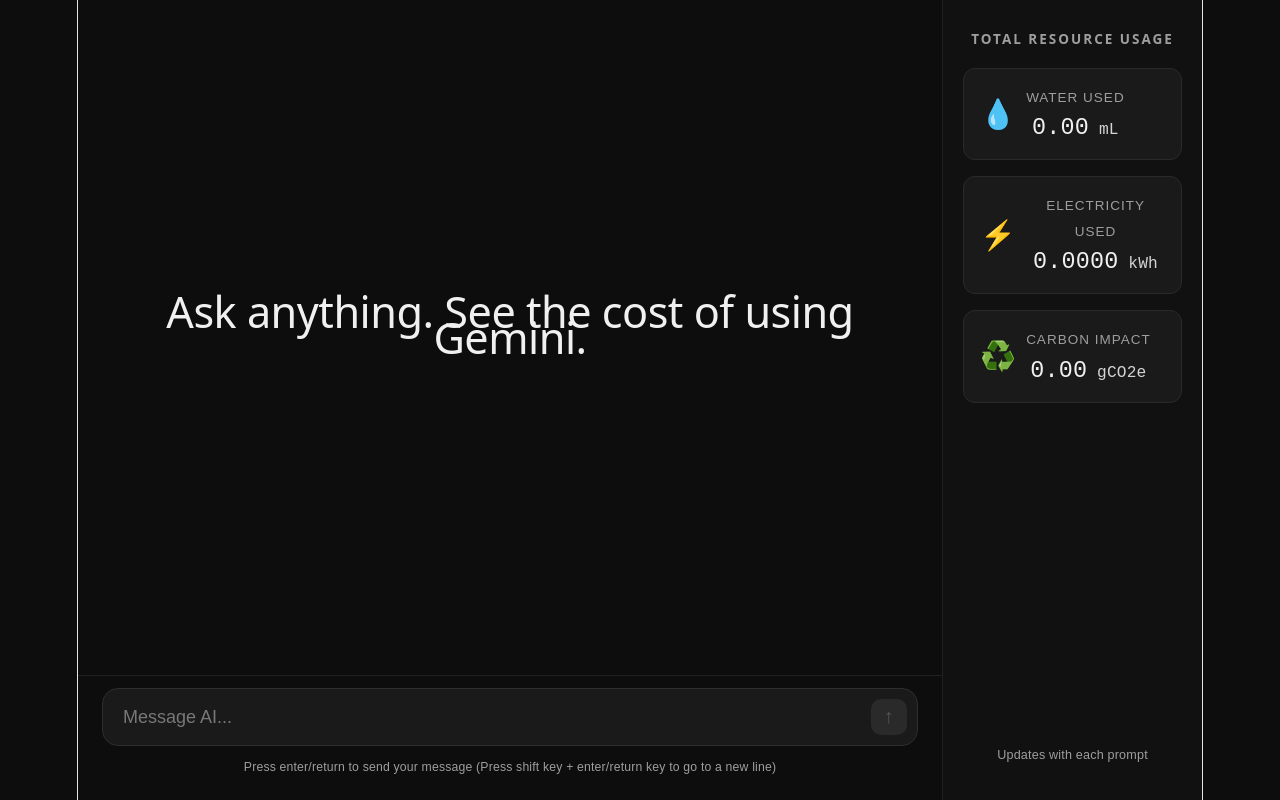
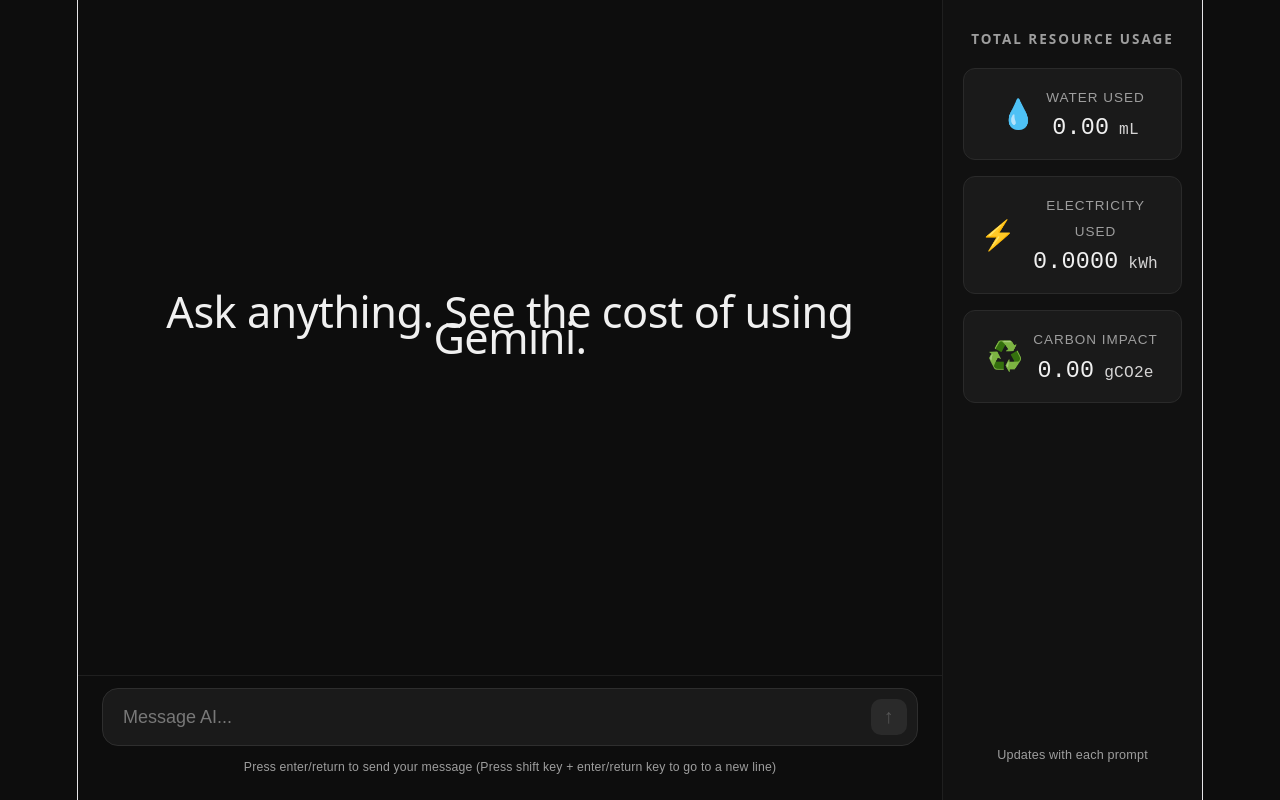
Before and after one commit to DanielABingham/AI-Energy-and-Power-Usage, a React (Vite) app: page / in a window 1280 px wide. Built offline with nearby package versions, Linux system fonts and the light colour scheme.

Commit message:
Centered Stat Card elements

```diff
--- a/src/App.css
+++ b/src/App.css
@@ -17,7 +17,6 @@
   display: flex;
   flex-direction: row;
   height: 100vh;
-  display: flex;
   justify-content: center;
 }
 
@@ -280,6 +279,7 @@
   display: flex;
   align-items: center;
   gap: 10px;
+  justify-content: center; /* Make sure Stat Card elements are centered */
 }
 
 /* Add a cool hover effect to each stat card */
```
